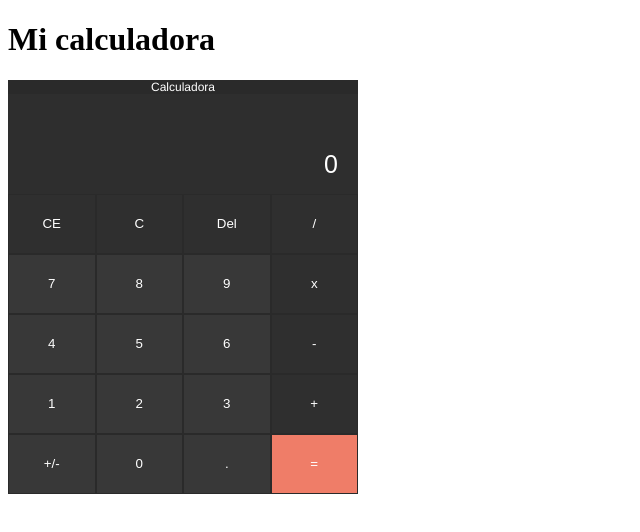
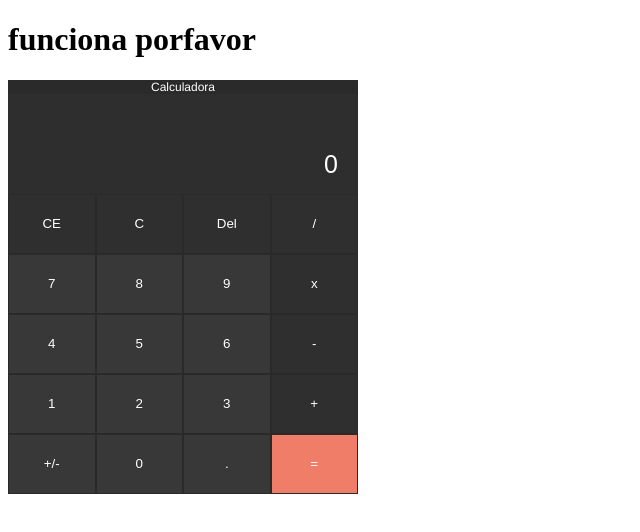
Before and after one commit to lilianaromerop/Ejercicios, a plain HTML site: page calculator/index.html in a window 1280 px wide. Shown: the whole page, without its empty margins (0-640 px from the left). Drawn offline with Linux system fonts and the light colour scheme.

Commit message:
pruebas de git

```diff
--- a/calculator/index.html
+++ b/calculator/index.html
@@ -13,7 +13,7 @@
 <body>
 
     <main>
-        <h1>Mi calculadora</h1>
+        <h1>funciona porfavor</h1>
         <div class="calculadora-container">
             <header>
                 <span>Calculadora</span>
```
